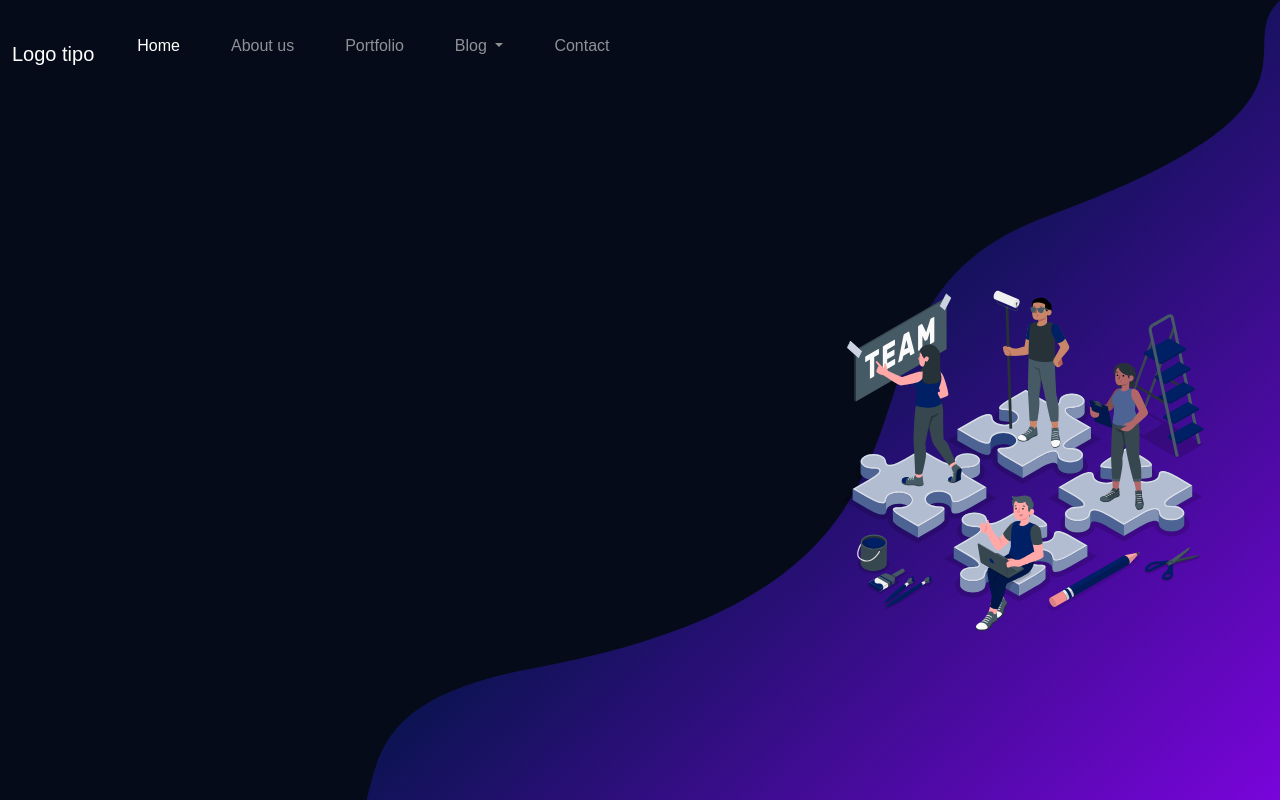
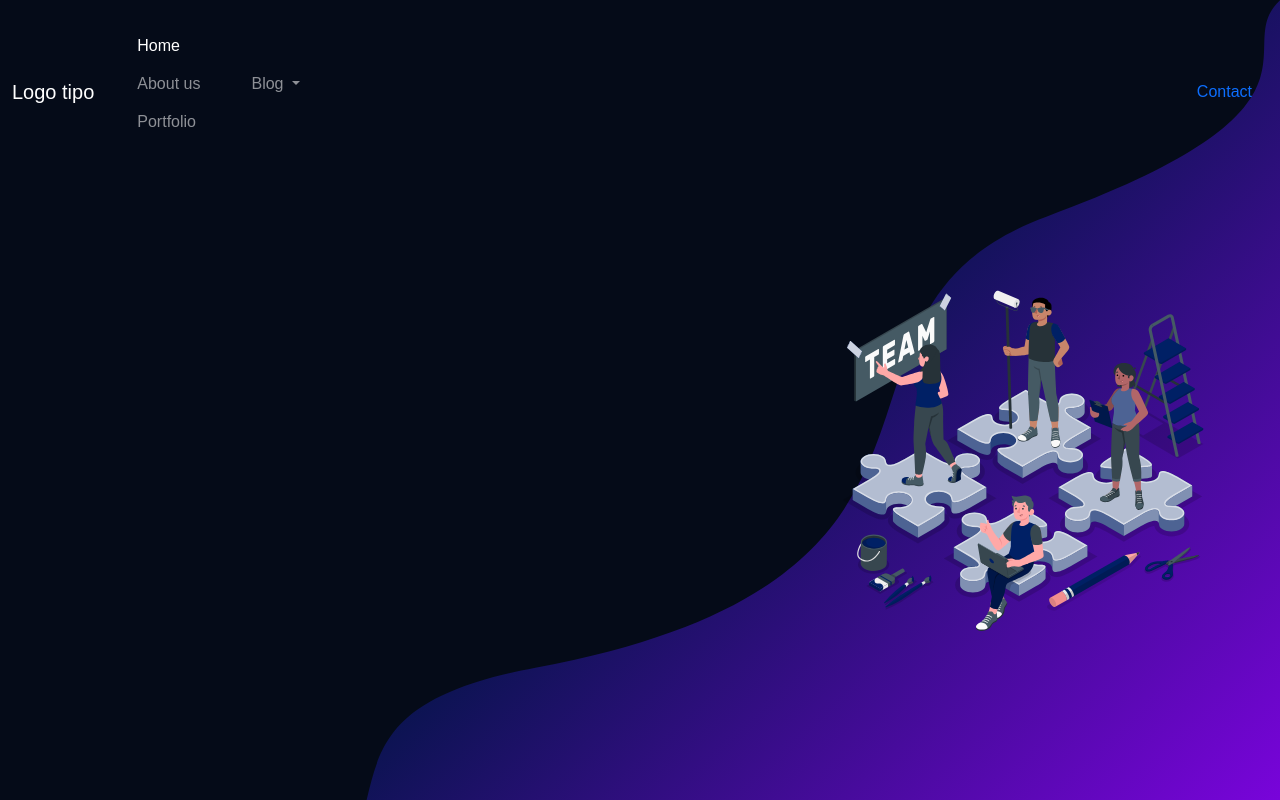
Before and after one commit to Andre-Bigaran/Andre-Bigaran.github.antigo, a website: page index.html in a window 1280 px wide. Drawn offline with Linux system fonts and the light colour scheme.

Commit message:
teste para navbar

```diff
--- a/css/main.css
+++ b/css/main.css
@@ -207,6 +207,22 @@ body > section {
     -ms-transform: scale(1);
     transform: scale(1);
   }
+}
+
+@media screen and (max-width: 767px){
+
+  #HeaderNavbar > ul{
+     align-items: flex-start !important;
+  }
+
+  #HeaderNavbar > ul li.ml-auto{
+     margin-left: inherit !important;
+  }
+
+  #HeaderNavbar > ul li.ml-auto .mr-4{
+     margin-right: inherit !important;
+  }
+
 }
 
 
--- a/index.html
+++ b/index.html
@@ -35,17 +35,14 @@
                 <span class="navbar-toggler-icon"></span>
               </button>
               <div class="collapse navbar-collapse" id="navbarSupportedContent">
-                <ul class="navbar-nav mr-auto">
-                  <li class="nav-item">
+                <ul class="navbar-nav w-100 align-items-center">
+                  <li class="nav-item ml-auto">
                         <a class="nav-link active" aria-current="page" href="index.html">Home</a>
-                  </li>
-                  <li class="nav-item">
                         <a class="nav-link" href="about-us.html">About us</a>
-                  </li>
-                  <li class="nav-item">
                         <a class="nav-link" href="portfolio.html">Portfolio</a>
-                  </li>
-                  <li class="nav-item dropdown">
+
+                            <div class="dropdown-menu dropdown-menu-right mr-4">
+                                <li>
                                     <a class="nav-link dropdown-toggle" href="blog-item.html" id="navbarDropdown" role="button" data-bs-toggle="dropdown" aria-expanded="false">
                                     Blog
                                     </a>
@@ -56,7 +53,8 @@
                                     <li><a class="dropdown-item" href="blog-item.html">Outros</a></li>
                                     </ul>
                                 </li>
-                  <li class="nav-item">
+                            </div>
+
                         <a class="nav-link" href="contact-us.html">Contact</a>
                   </li>
                 </ul>
```
Lines whose indentation alone changed are shown as unchanged.
